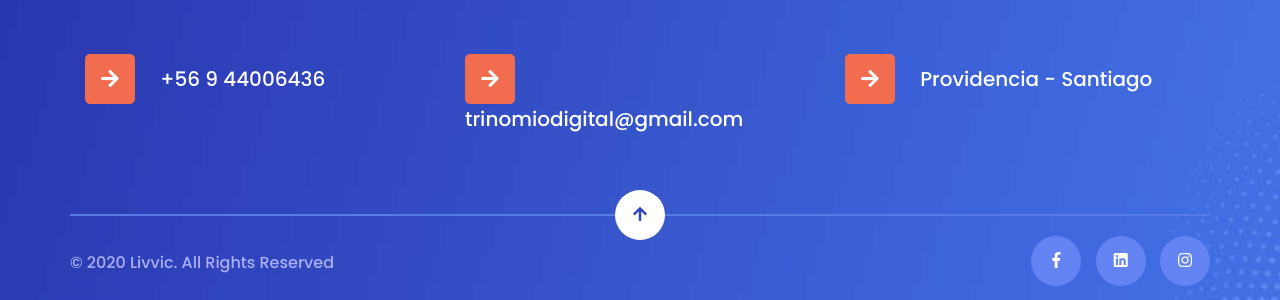
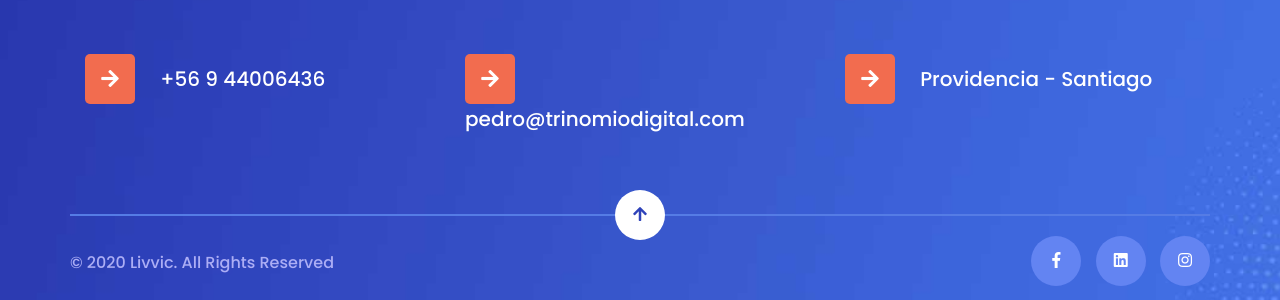
Before and after one commit to Robok3000/MStudio, a Jekyll site: the page built from blog.html, in a window 1280 px wide and 900 px high, scrolled down 2558 px. Shown: the part 594-894 px from the top of the window. Built offline with Jekyll 4.4.1, drawn with Linux system fonts in a browser that asks for light colours; the list of posts is cut into pages by our own code.

Commit message:
nuevo mail

```diff
--- a/_config.yml
+++ b/_config.yml
@@ -1,6 +1,6 @@
 
 title: "Trinomio Digital  - Agencia de Marketing"
-email: "trinomiodigital@gmail.com"
+email: "pedro@trinomiodigital.com"
 description: >- # this means to ignore newlines until "baseurl:"
   En Trinomio Digital combinamos la experiencia en el manejo y creatividad en las redes sociales con programas de análisis de datos personalizados para ayudar a las marcas a tomar decisiones innovadoras.
 baseurl: "/MStudio" # the subpath of your site, e.g. /blog
--- a/contacto.html
+++ b/contacto.html
@@ -4,7 +4,7 @@ layout: default
 ---
 
 <!--======  CTA PART START ======-->
-<section class="cta-area cta-bg pt-190 pb-100">
+<section class="cta-area cta-bg pt-210 pb-100">
     <div class="container">
         <div class="row">
             <div class="col-lg-6">
```
